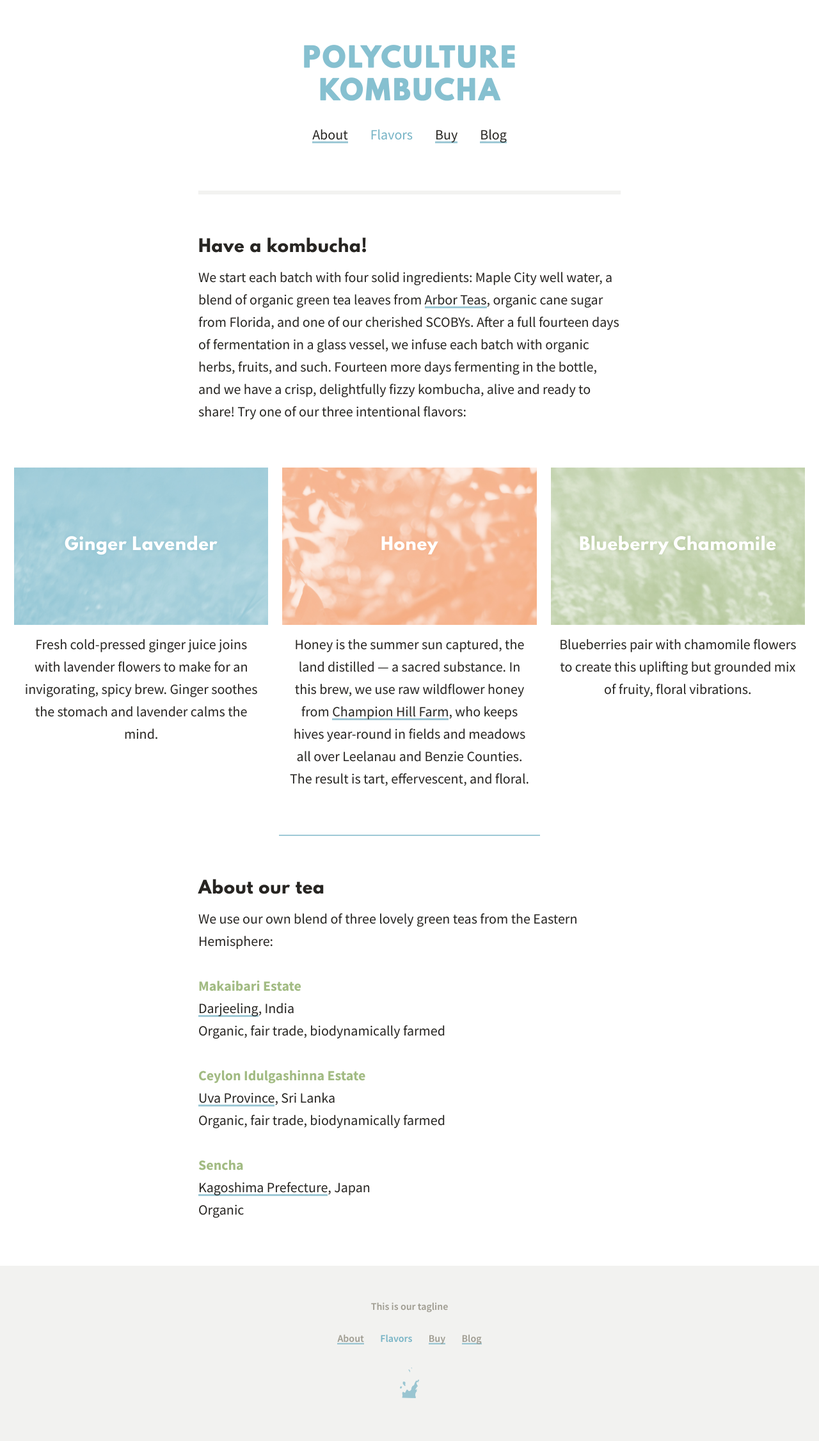
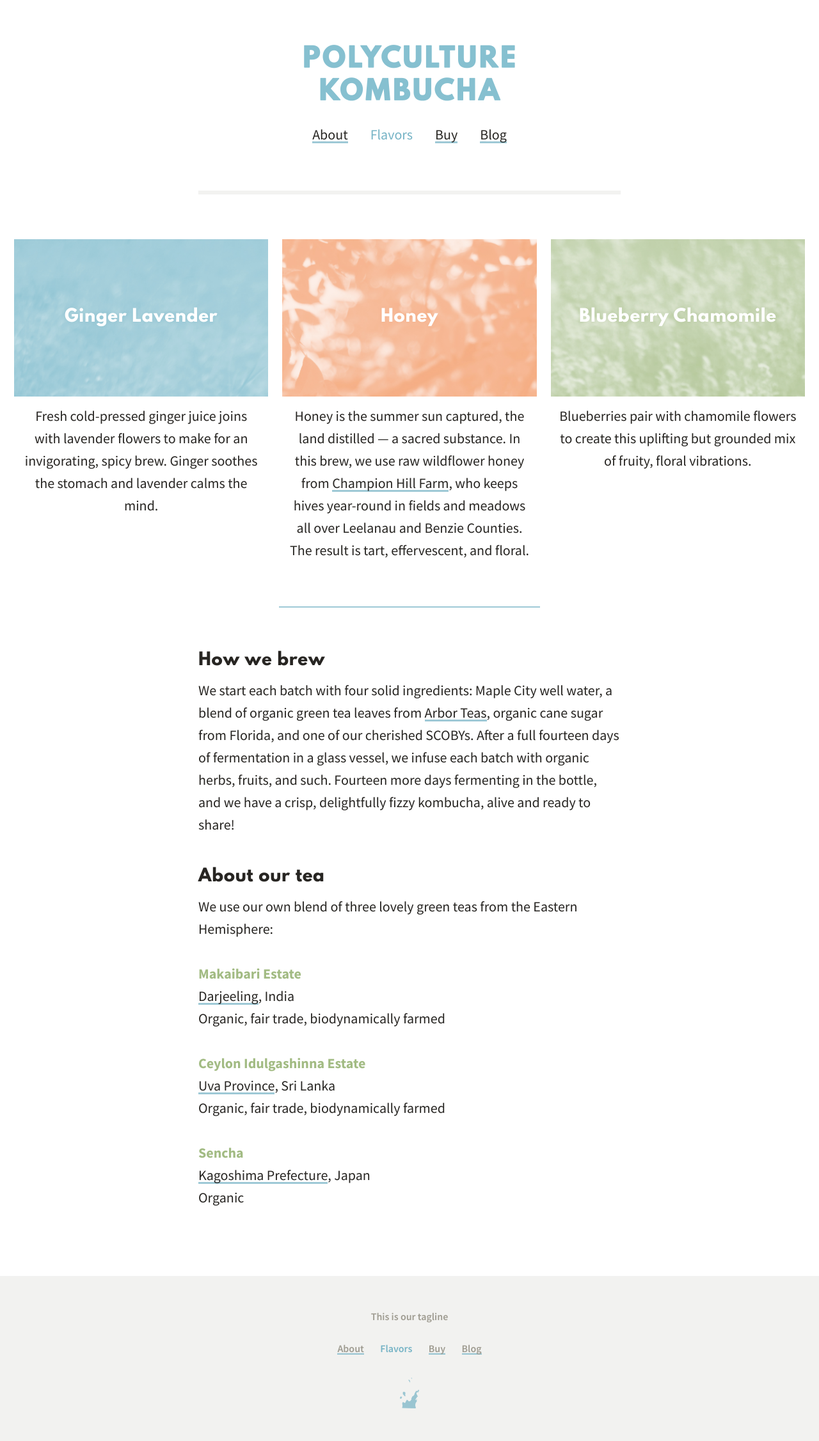
Before and after one commit to cscottmills/polyculturekombucha, a Jekyll site: the page built from flavors/index.html, in a window 1280 px wide. Shown: the whole page at 64% size. Built offline with Jekyll 4.4.1, drawn with Linux system fonts in a browser that asks for light colours.

Commit message:
[CONTENT] Improve flavor content

```diff
--- a/_includes/flavor_base.md
+++ b/_includes/flavor_base.md
@@ -1,5 +1,24 @@
-<h2 class="post--title">Have a kombucha!</h2>
+<h2 class="post--title">How we brew</h2>
 
-We start each batch with four solid ingredients: Maple City well water, a blend of organic green tea leaves from [Arbor Teas][1]{:target="_blank"}, organic cane sugar from Florida, and one of our cherished SCOBYs. After a full fourteen days of fermentation in a glass vessel, we infuse each batch with organic herbs, fruits, and such. Fourteen more days fermenting in the bottle, and we have a crisp, delightfully fizzy kombucha, alive and ready to share! Try one of our three intentional flavors:
+We start each batch with four solid ingredients: Maple City well water, a blend of organic green tea leaves from [Arbor Teas][1]{:target="_blank"}, organic cane sugar from Florida, and one of our cherished SCOBYs. After a full fourteen days of fermentation in a glass vessel, we infuse each batch with organic herbs, fruits, and such. Fourteen more days fermenting in the bottle, and we have a crisp, delightfully fizzy kombucha, alive and ready to share!
+
+<h2 class="post--title">About our tea</h2>
+
+We use our own blend of three lovely green teas from the Eastern Hemisphere:
+
+**Makaibari Estate**
+[Darjeeling][2]{:target="_blank"}, India
+Organic, fair trade, biodynamically farmed
+
+**Ceylon Idulgashinna Estate**
+[Uva Province][3]{:target="_blank"}, Sri Lanka
+Organic, fair trade, biodynamically farmed
+
+**Sencha**
+[Kagoshima Prefecture][4]{:target="_blank"}, Japan
+Organic
 
 [1]: http://www.arborteas.com
+[2]: https://goo.gl/maps/37FJnGAZahK2
+[3]: https://goo.gl/maps/Lq6uBYFs55n
+[4]: https://goo.gl/maps/gJWVAephJ932
--- a/flavors/index.html
+++ b/flavors/index.html
@@ -4,9 +4,6 @@ variant: full
 title: Flavors
 ---
 
-<article class="post">
-	{% capture flavor_base %}{% include flavor_base.md %}{% endcapture %}{{ flavor_base | markdownify }}
-</article>
 <figure class="panels">
 	<div class="third">
 		{% capture flavor_ginger_lavender %}{% include flavor_ginger_lavender.md %}{% endcapture %}{{ flavor_ginger_lavender | markdownify }}
@@ -20,5 +17,5 @@ title: Flavors
 </figure>
 <hr>
 <article class="post green">
-	{% capture flavor_ingredients %}{% include flavor_ingredients.md %}{% endcapture %}{{ flavor_ingredients | markdownify }}
+	{% capture flavor_base %}{% include flavor_base.md %}{% endcapture %}{{ flavor_base | markdownify }}
 </article>
--- a/index.html
+++ b/index.html
@@ -4,7 +4,7 @@ layout: default
 
 <main class="homepage-content">
 	<figure class="homepage-figure">
-		<img src="{{ site.imagePath }}/hero2.jpg" alt="">
+		<img src="{{ site.imagePath }}/hero.jpg" alt="">
 	</figure>
 	<div class="homepage-lead">
 		{% capture homepage_lead %}{% include homepage_lead.md %}{% endcapture %}{{ homepage_lead | markdownify }}
--- a/resources/_scss/_base.scss
+++ b/resources/_scss/_base.scss
@@ -89,7 +89,7 @@ hr {
 	max-width: $figureWidth;
 	border: 0;
 	border-top: $lineThickness solid $blueLight;
-	margin: $verticalSpace auto ($verticalSpace * 2);
+	margin: ($verticalSpace * 2) auto;
 }
 
 input,
--- a/resources/_scss/_components.scss
+++ b/resources/_scss/_components.scss
@@ -105,7 +105,7 @@
 .page-content {
 	@include constrained;
 	padding-top: ($verticalSpace * 2);
-	margin-bottom: ($verticalSpace * 2);
+	margin-bottom: ($verticalSpace * 3);
 	.full & {
 		max-width: 100%;
 	}
@@ -191,6 +191,9 @@
 	margin-bottom: 0.618em;
 	a {
 		box-shadow: none;
+	}
+	p + & {
+		padding-top: 0.618em;
 	}
 }
 
@@ -323,6 +326,10 @@
 	}
 	p {
 		padding: 0 ($space / 2);
+		margin-bottom: 0;
+		& + p {
+			margin-top: $verticalSpace;
+		}
 	}
 	.no-csscalc & {
 		margin: 0 ($space / -2);
```
Also changed, not shown: _posts/2015-9-27-uncapping.md (+1 -1 lines), resources/images/hero2.jpg (deleted), 2 other files.
